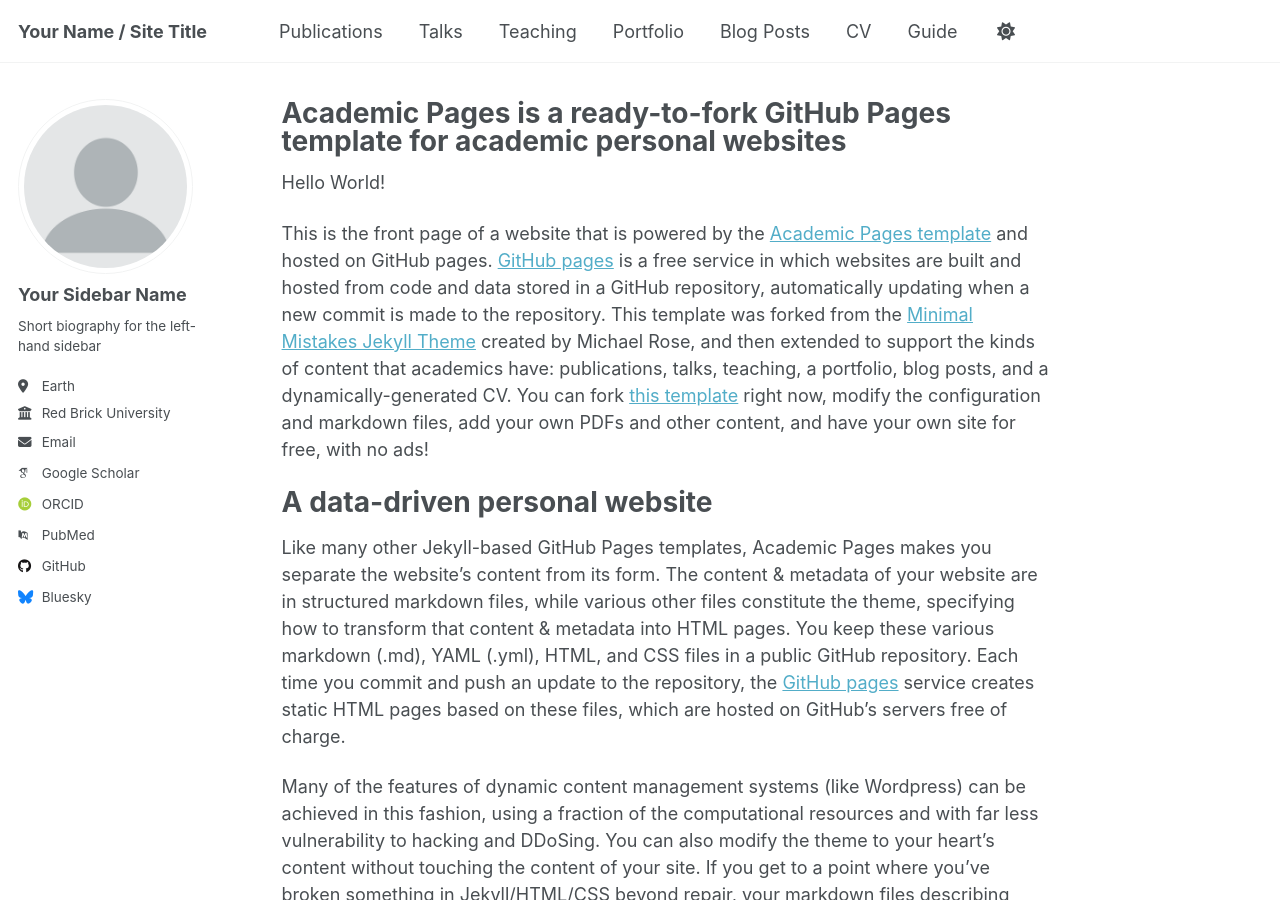
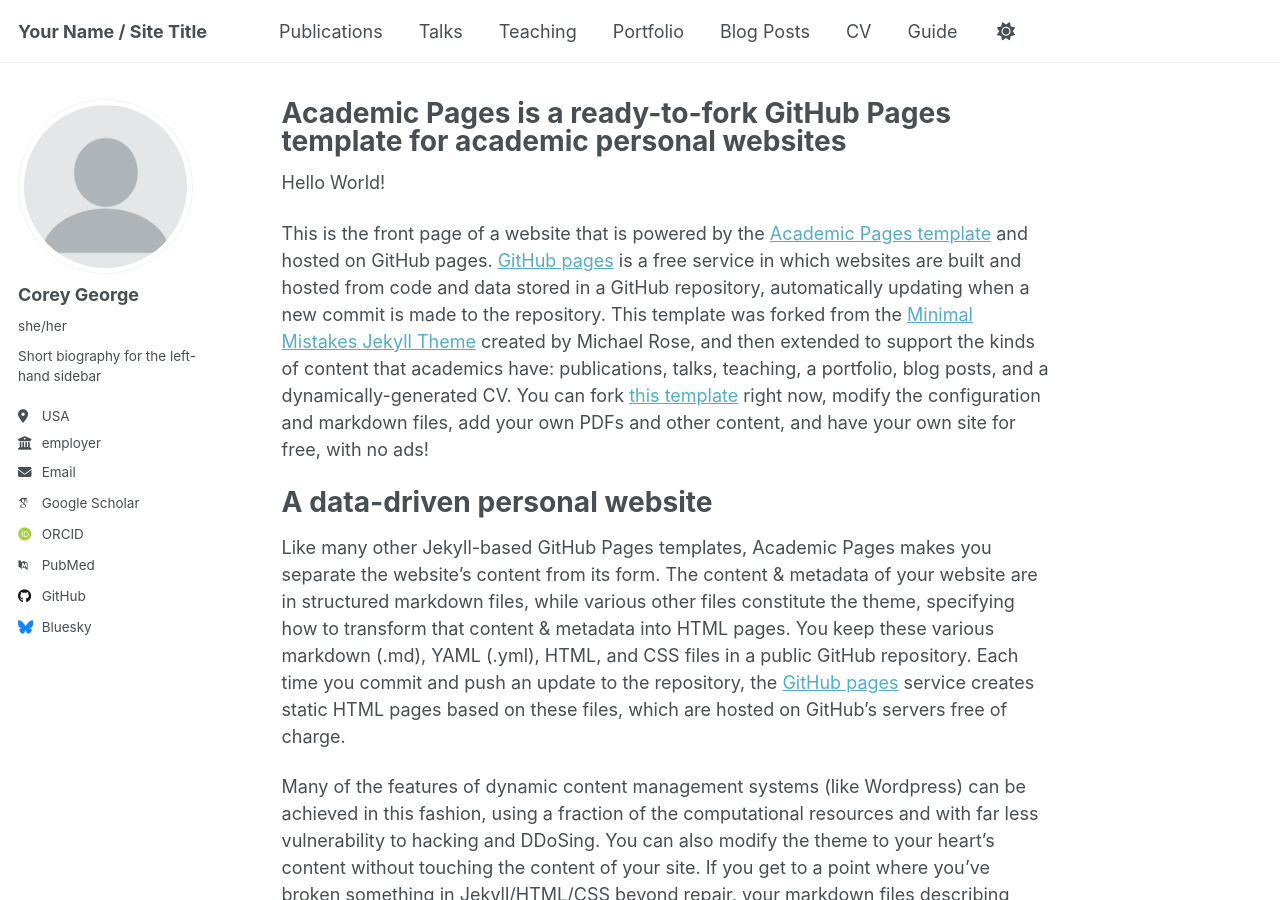
Before and after one commit to Corvus-Callosum/corvus-callosum.github.io, a Jekyll site: the page built from _pages/about.md, in a window 1280 px wide and 900 px high. Built offline with Jekyll 4.4.1, drawn with Linux system fonts in a browser that asks for light colours; some web fonts are replaced.

Commit message:
Update _config.yml

```diff
--- a/_config.yml
+++ b/_config.yml
@@ -23,11 +23,11 @@ repository               : "academicpages/academicpages.github.io"
 author:
   # Biographic information
   avatar           : "profile.png"
-  name             : "Your Sidebar Name"
-  pronouns         : # example: "she/her"
+  name             : "Corey George"
+  pronouns         : "she/her"
   bio              : "Short biography for the left-hand sidebar"
-  location         : "Earth"
-  employer         : "Red Brick University"
+  location         : "USA"
+  employer         : "employer"
   uri              : # URL
   email            : "none@example.org"
 
```
